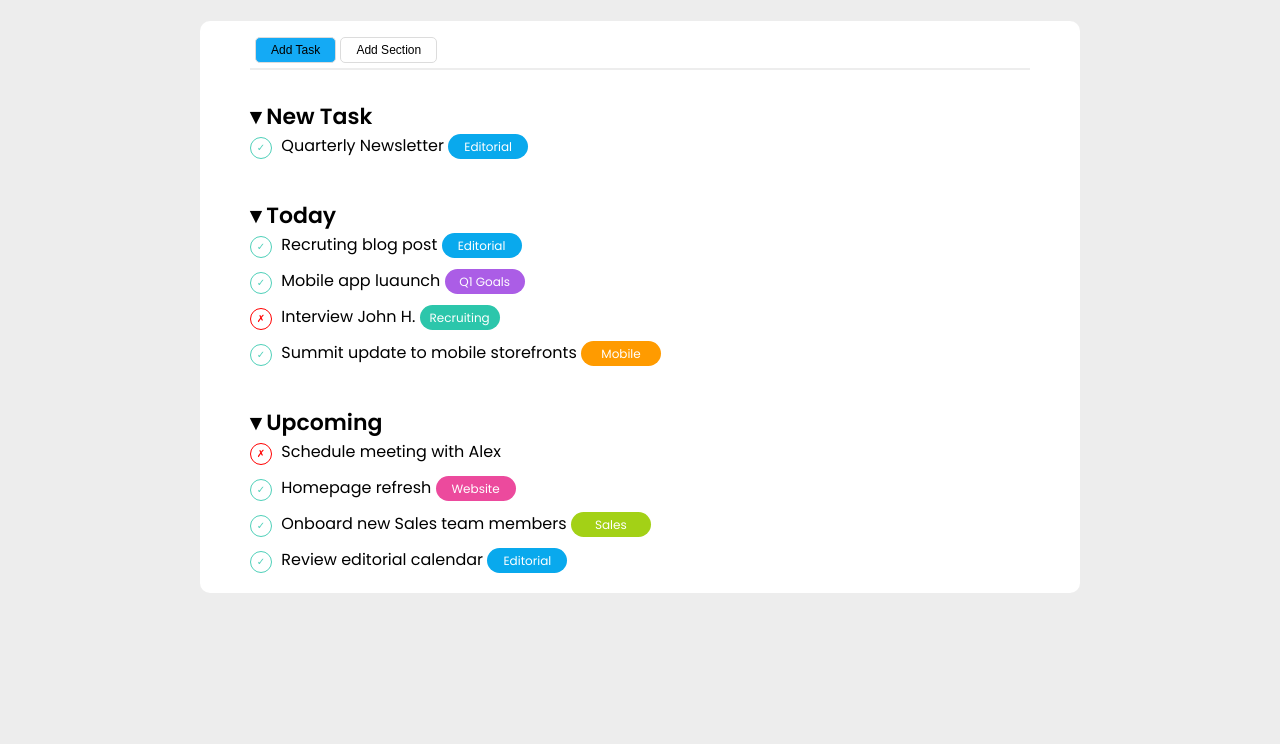
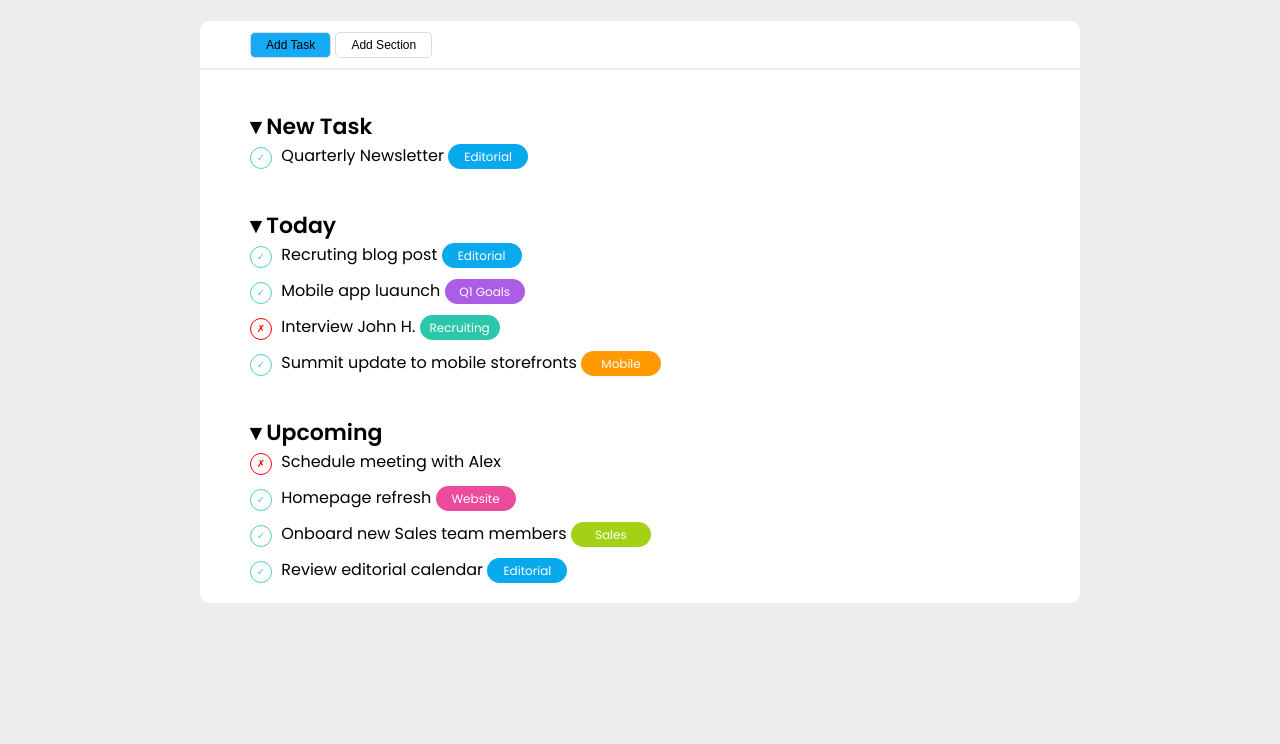
Before and after one commit to dianagiangregorio/html-css-toboolist, a plain HTML site: page index.html in a window 1280 px wide. Shown: the part 56-800 px from the top of the page. Drawn offline with Linux system fonts and the light colour scheme.

Commit message:
feat: completed project

```diff
--- a/css/style.css
+++ b/css/style.css
@@ -32,7 +32,6 @@ main {
     background-color: white;
     margin: 30px 200px;
     border-radius: 10px;
-    padding: 10px 50px;
 }
 
 .box {
@@ -42,7 +41,10 @@ main {
 
 #buttons {
     border-bottom: 2px solid #ededed;
-    padding: 5px;
+    padding: 10px 50px;
+}
+#all_tasks {
+    padding: 10px 50px;
 }
 
 button {
--- a/index.html
+++ b/index.html
@@ -32,6 +32,7 @@
             </div>
         </section>
         <!--sezione delle task-->
+        <section id="all_tasks">
             <div class="tasks">
                 <h5>&dtrif; New Task</h5>
                 <section class="box">
@@ -76,6 +77,7 @@
                     <div class="target" id="editorial">Editorial</div><br>
                 </section>
             </div>
+        </section>
     </main>
 </body>
 
```
Lines whose indentation alone changed are shown as unchanged.
